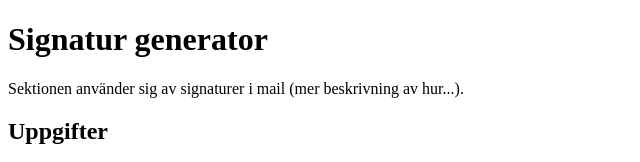
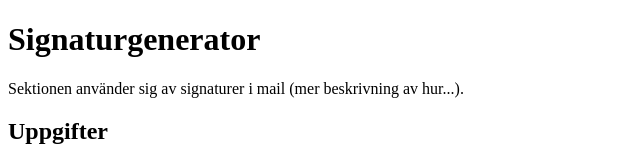
Before and after one commit to Fysiksektionen/signature-website, a plain HTML site: page src/index.html in a window 1280 px wide. Shown: the top 162 px of the page, 0-640 px from the left. Drawn offline with Linux system fonts and the light colour scheme; files whose address does not match are found by name.

Commit message:
Fix typo

```diff
--- a/src/index.html
+++ b/src/index.html
@@ -3,12 +3,12 @@
 <html>
 <script src="/signature/signature.js"></script>
 <head>
-<title>Signatur generator</title>
+<title>Signaturgenerator</title>
 </head>
 <body>
 
 
-<h1>Signatur generator</h1>
+<h1>Signaturgenerator</h1>
 <p>Sektionen använder sig av signaturer i mail (mer beskrivning av hur...).</p>
 
 <h2>Uppgifter</h2>
```
